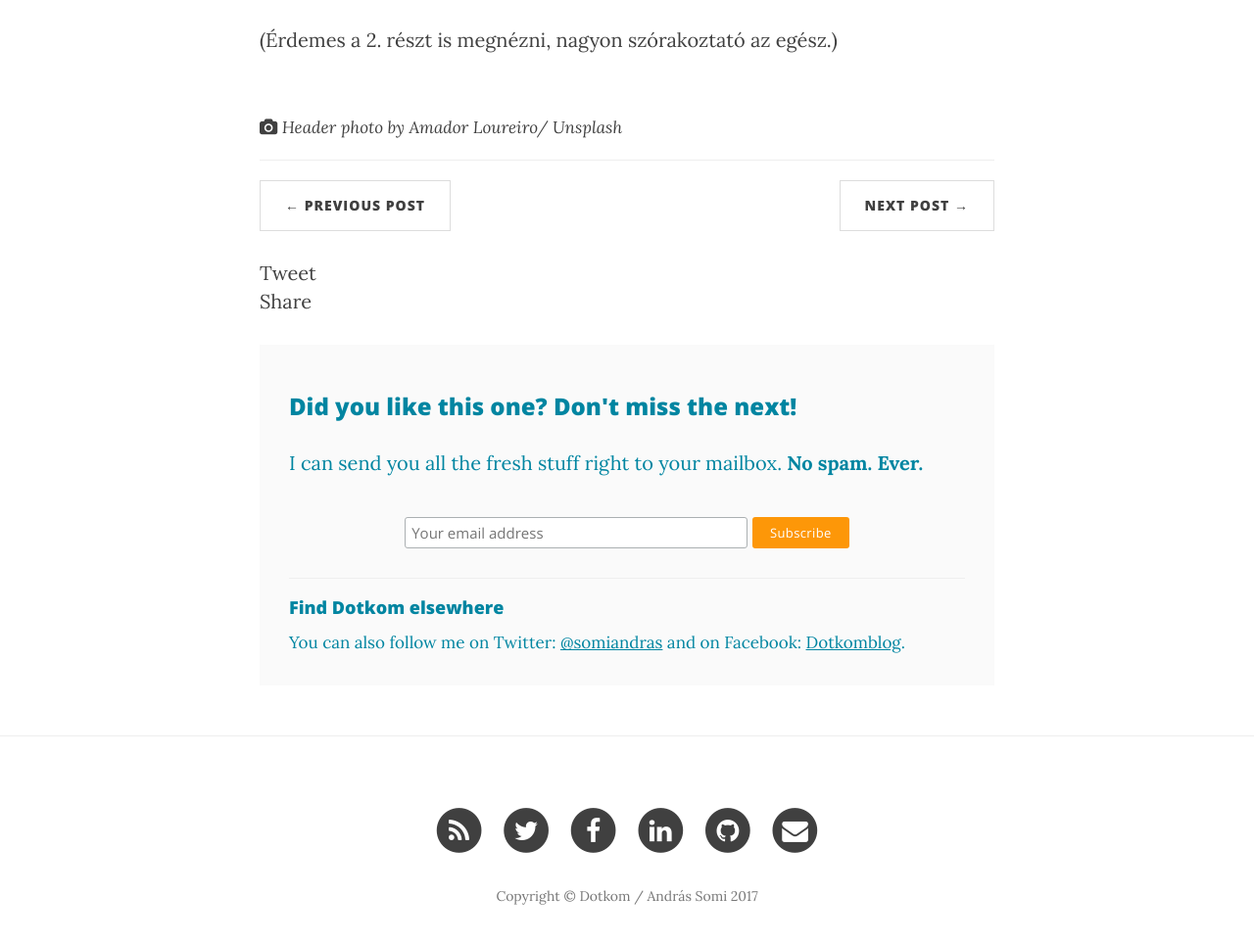
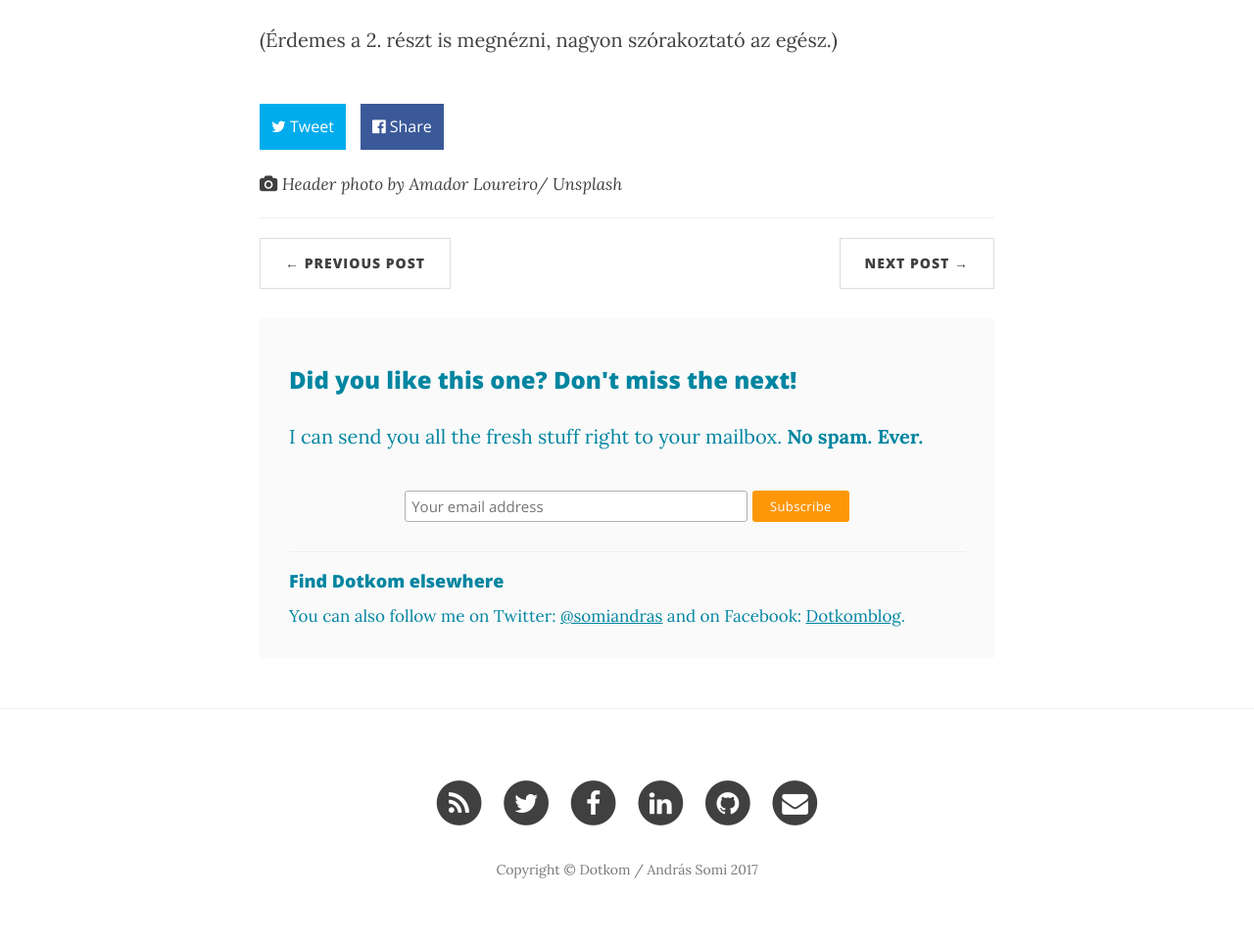
Before and after one commit to doktorjustice/doktorjustice.github.io, a Jekyll site: the page built from _posts/2017-02-19-farthest.md, in a window 1280 px wide, cut to the strip 1733-2724 px from the top of the page. Shown: the top 963 px of the strip at 98% size. Built offline with Jekyll 4.4.1, drawn with Linux system fonts in a browser that asks for light colours; nearby versions of some CDN libraries; comment, search, counter and statistics services are not loaded.

Commit message:
FIX: Add custom social share buttons
New Twitter and Facebook custom share buttons on posts, replacing
official plugins. The new buttons are easier to measure and load much
faster.

Add async FB SDK, remove Twitter SDK completely and use REST API.

```diff
--- a/_layouts/default.html
+++ b/_layouts/default.html
@@ -10,8 +10,6 @@
 
       {% include fb.html %}
 
-      {% include twtr.html %}
-
     {% endif %}
 
     {% include nav.html %}
--- a/_layouts/post.html
+++ b/_layouts/post.html
@@ -27,11 +27,32 @@ layout: default
 
 				{{ content }}
 
+                <!-- Social shares -->
+                <div class="social-share-buttons">
+                    <ul>
+                        <li>
+                            <a href="https://twitter.com/intent/tweet?text={{ page.title }}%20%7C%20Dotkom&url={{ site.url }}{{ page.url }}" class="tweet-button social-button" target='_blank' data-network="Twitter">
+                                <i class="fa fa-twitter" aria-hidden="true"></i> Tweet
+                            </a>
+                        </li>
+                        <li>
+                            <a href class="fb-button social-button" data-network="Facebook" onclick="FB.ui({
+                                    method: 'share',
+                                    href: '{{ site.url }}{{ page.url }}'
+                                }, function(response){});return false;">
+                                <i class="fa fa-facebook-official" aria-hidden="true"></i> Share
+                            </a>
+                        </li>
+                    </ul>
+                </div>
+                <div style="clear: both;"></div>
+
                 <!-- Unsplash credits -->
-                {% if page.photo-author %}
-                    <br>
+                <div>
+                    {% if page.photo-author %}
                     <small><i class="fa fa-camera" aria-hidden="true"></i> <em>Header photo by <a href="https://unsplash.com/@{{ page.photo-author-profile }}">{{ page.photo-author }}</a>/ <a href="https://unsplash.com">Unsplash</a></em></small>
-                {% endif %}
+                    {% endif %}
+                </div>
                 <hr>
 
                 <!-- Pager -->
@@ -53,21 +74,7 @@ layout: default
     </div>
 </article>
 
-
-<!-- Social sharing buttons -->
-<div class="container">
-    <div class="row">
-        <div class="col-lg-8 col-lg-offset-2 col-md-10 col-md-offset-1">
-            <br>
-            <a class="twitter-share-button"
-              href="https://twitter.com/intent/tweet?text={{ page.title }}%20%7C%20Dotkom?url={{ site.url }}{{ page.url }}"
-              data-size="large">
-            Tweet</a>
-            <div style="vertical-align:top; margin-top: 0px !important;" class="fb-share-button" data-href="{{ site.url }}{{ page.url }}" data-layout="button" data-size="large" data-mobile-iframe="true"><a class="fb-xfbml-parse-ignore" target="_blank" href="https://www.facebook.com/sharer/sharer.php?u={{ site.url }}{{ page.url }}%2F&amp;src=sdkpreparse">Share</a></div>
-        </div>
-    </div>
-</div>
-
+<!-- Email subscription -->
 <div class="container">
     <div class="row">
         <div class="col-lg-8 col-lg-offset-2 col-md-10 col-md-offset-1">
--- a/css/dotkom.css
+++ b/css/dotkom.css
@@ -22,3 +22,50 @@
 .follow-box #mc_embed_signup .button:hover {
   background-color: #FEB10D;
 }
+
+.social-share-buttons {
+  margin: 20px 0px;
+  display: block;
+}
+
+.social-share-buttons ul {
+  list-style-type: none;
+  margin: 0;
+  padding: 0;
+}
+
+.social-share-buttons li {
+  display: inline;
+  float: left;
+}
+
+.social-share-buttons a {
+  display: block;
+  margin: 20px 15px 20px 0px;
+  padding: 12px;
+  background: blue;
+  color: #ffffff;
+  font-family: 'Open Sans', 'Helvetica Neue', Helvetica, Arial, sans-serif;
+  font-size: 16px;
+  text-decoration: none;
+}
+
+.social-share-buttons a:hover {
+  text-decoration: none;
+}
+
+.social-share-buttons .fb-button {
+  background: #3B5998;
+}
+
+.social-share-buttons .fb-button:hover {
+  background: #627aac;
+}
+
+.social-share-buttons .tweet-button {
+  background: #00aced;
+}
+
+.social-share-buttons .tweet-button:hover {
+  background: #00B8FE;
+}
```
Also changed, not shown: _includes/fb.html (+18 -7 lines), _includes/twtr.html (deleted, +0 -16 lines).
